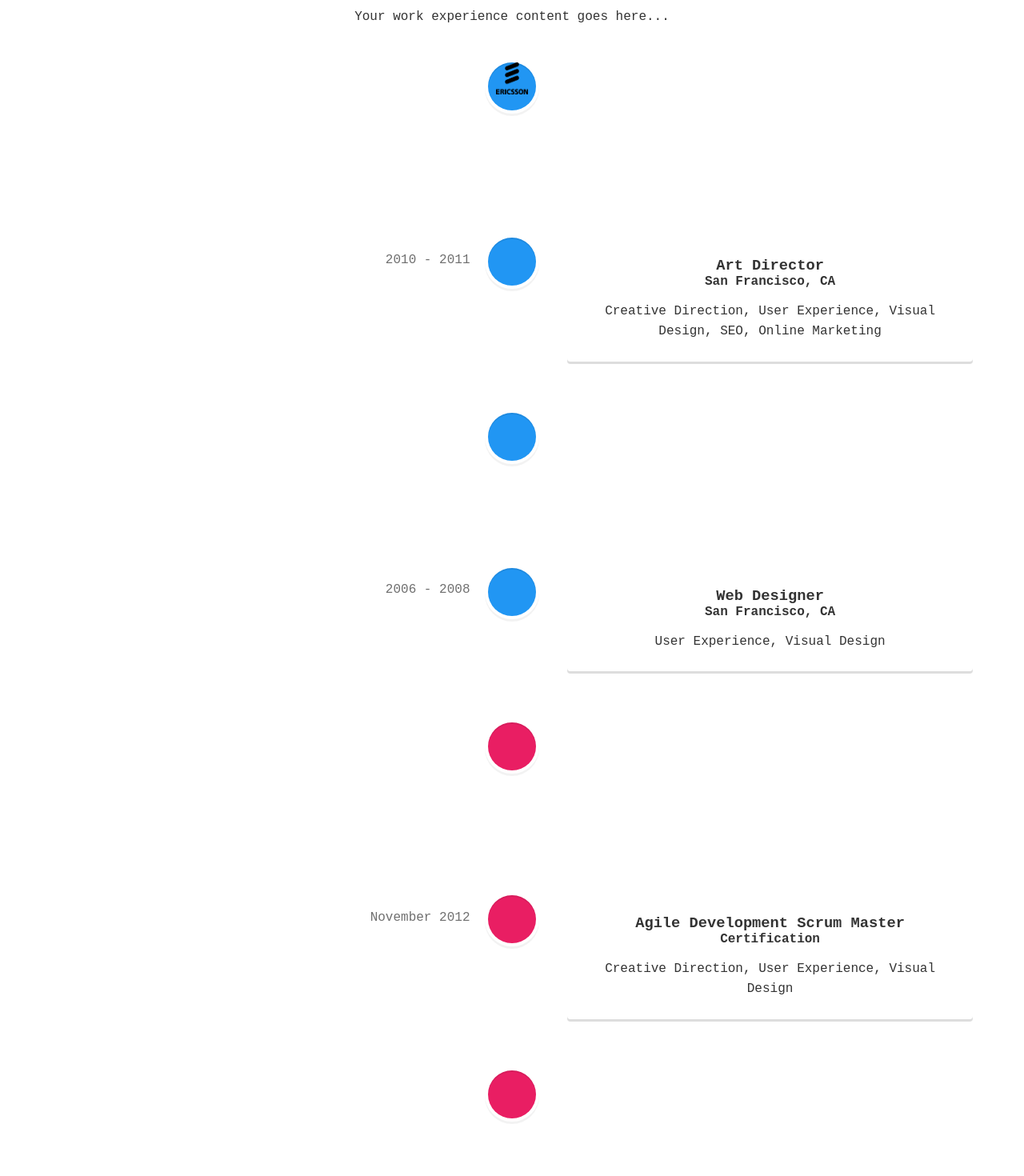
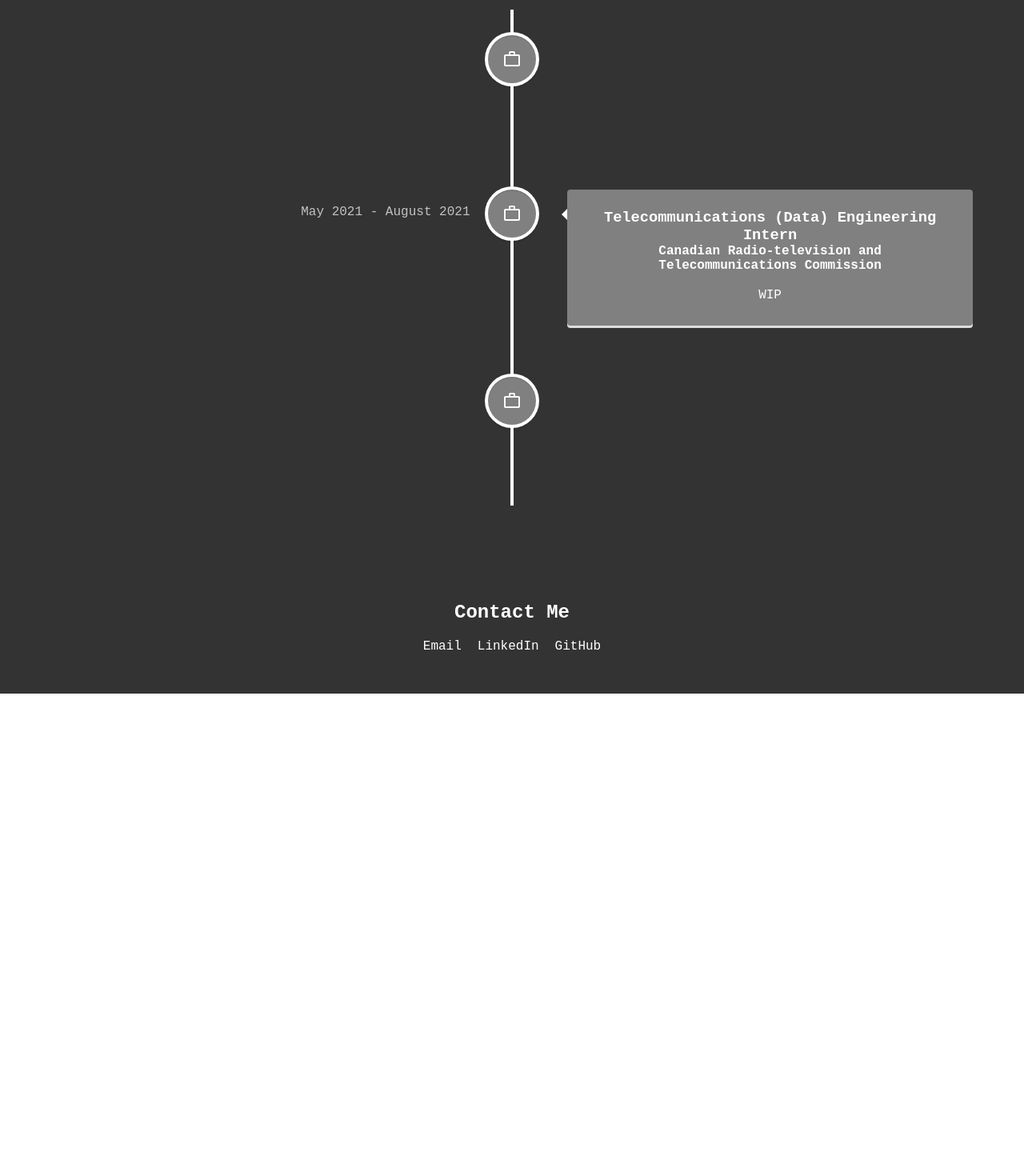
Before and after one commit to kana2001/kana2001.github.io, a React (Create React App) app: page / in a window 1280 px wide. Shown: the part 320-1790 px from the top of the page at 80% size. After the commit the page ends 1187 px from the top, so only its background shows below. Built offline with nearby package versions, Linux system fonts and the light colour scheme.

Commit message:
completed dark mode implementation

```diff
--- a/package.json
+++ b/package.json
@@ -6,6 +6,7 @@
     "@chakra-ui/react": "^2.8.1",
     "@emotion/react": "^11.11.1",
     "@emotion/styled": "^11.11.0",
+    "@mui/icons-material": "^5.14.16",
     "@mui/material": "^5.14.16",
     "@reduxjs/toolkit": "^1.9.7",
     "@testing-library/jest-dom": "^5.17.0",
--- a/src/App.css
+++ b/src/App.css
@@ -1,4 +1,18 @@
+body, html {
+  height: 100%;
+  margin: 0;
+}
+
+#root {
+  display: flex;
+  flex-direction: column;
+  height: 100%;
+}
+
 .App {
+  flex: 1;
+  display: flex;
+  flex-direction: column;
   text-align: center;
   font-family: 'Courier New', Courier, monospace;
 }
@@ -38,6 +52,23 @@
   /* background-color: #f7f7f7; */
 }
 
+.contact a {
+  text-decoration: none;
+  margin: 0 10px;
+}
+
+.contact a:hover {
+  text-decoration: underline;
+}
+
+.contact.dark a{
+  color: white;
+}
+
+.contact.light a{
+  color: black;
+}
+
 nav {
   margin: 20px 0;
   align-items: center;
@@ -52,3 +83,12 @@ nav a {
 nav a:hover {
   text-decoration: underline;
 }
+
+/* Icon container's border */
+.vertical-timeline.vertical-timeline .vertical-timeline-element--work.dark .vertical-timeline-element-icon  {
+  box-shadow: 0 0 0 4px white, inset 0 2px 0 rgba(0, 0, 0, 0.08), 0 3px 0 4px rgba(0, 0, 0, 0.05);
+}
+
+.vertical-timeline.vertical-timeline .vertical-timeline-element--work.light .vertical-timeline-element-icon {
+  box-shadow: 0 0 0 4px black, inset 0 2px 0 rgba(0, 0, 0, 0.08), 0 3px 0 4px rgba(0, 0, 0, 0.05);
+}
--- a/src/App.js
+++ b/src/App.js
@@ -5,16 +5,12 @@ import WorkExperience from './components/WorkExperience';
 import { BrowserRouter as Router, Routes, Route, Link } from 'react-router-dom';
 import { TypeAnimation } from 'react-type-animation';
 import DarkModeToggle from './components/DarkModeToggle';
-import { useSelector, useDispatch } from 'react-redux';
-import { toggleDarkMode, selectDarkMode } from './features/themeSlice';
+import { useSelector } from 'react-redux';
+import { selectDarkMode } from './features/themeSlice';
 
 function App() {
   const darkMode = useSelector(selectDarkMode);
-  const dispatch = useDispatch();
 
-  // const toggleDarkMode = () => {
-  //   setDarkMode(prevMode => !prevMode);
-  // };
 
   return (
 
@@ -22,22 +18,22 @@ function App() {
       <div className={`App ${darkMode ? 'dark' : 'light'}`}>
         <div className="header">
           <nav>
-            <Link to="/">Work Experience</Link> |
-            <Link to="/about">About Me</Link>
+            <Link to="/" style={{ color: darkMode ? 'white' : 'black' }}>Work Experience</Link> |
+            <Link to="/about" style={{ color: darkMode ? 'white' : 'black' }}>About Me</Link>
 
-            <DarkModeToggle/>
+            <DarkModeToggle />
 
           </nav>
           <h1>Hello, I'm Adi.</h1>
           <TypeAnimation
             sequence={[
               // Same substring at the start will only be typed once, initially
-              'I am an aspiring Full Stack Developer',
-              1000,
+              'I am a Developer',
+              5000,
               'I am a Basketball Fanatic',
-              1000,
+              5000,
               'I am an upcoming Engineering Graduate',
-              1000,
+              5000,
             ]}
             speed={50}
             style={{ fontSize: '2em' }}
@@ -49,15 +45,16 @@ function App() {
 
         <div className="content">
           <Routes>
-            <Route path="/" element={<WorkExperience darkMode={darkMode} />} />
+            <Route path="/" element={<WorkExperience />} />
             <Route path="/about" element={<AboutMe />} />
           </Routes>
         </div>
 
-        <div className="contact">
+        <div className={`contact ${darkMode ? 'dark' : 'light'}`}>
           <h2>Contact Me</h2>
-          <p>Email: your.email@example.com</p>
-          <p>LinkedIn: [Your LinkedIn Profile]</p>
+          <a href="mailto:adiwiwekananda@gmail.com">Email</a>
+          <a href="https://www.linkedin.com/in/aditya-wiwekananda/" target="_blank" rel="noopener noreferrer">LinkedIn</a>
+          <a href="https://github.com/kana2001" target="_blank" rel="noopener noreferrer">GitHub</a>
         </div>
       </div>
     </Router>
--- a/src/components/Experience.js
+++ b/src/components/Experience.js
@@ -1,102 +1,64 @@
 import { VerticalTimeline, VerticalTimelineElement } from 'react-vertical-timeline-component';
 import 'react-vertical-timeline-component/style.min.css';
 import ericsson from '../icons/ericsson.png';
+import { useSelector } from 'react-redux';
+import { selectDarkMode } from '../features/themeSlice';
+import { WorkOutline } from '@mui/icons-material';
+
 
 function Experience() {
+    const darkMode = useSelector(selectDarkMode);
     return (
-        <VerticalTimeline>
-            <VerticalTimelineElement
-                className="vertical-timeline-element--work"
-                // contentStyle={{ background: 'rgb(33, 150, 243)', color: '#fff' }}
-                // contentArrowStyle={{ borderRight: '7px solid  rgb(33, 150, 243)' }}
-                date="2011 - present"
-                iconStyle={{ background: 'rgb(33, 150, 243)', color: '#fff' }}
-                icon={<img src ={ericsson} width={40} height={40} alt="Ericsson"/>  }
-            >
-                <h3 className="vertical-timeline-element-title">Front-End Developer, Ericsson</h3>
-                <h4 className="vertical-timeline-element-subtitle">Ottawa, ON</h4>
-                <p>
-                    Creative Direction, User Experience, Visual Design, Project Management, Team Leading
-                </p>
-            </VerticalTimelineElement>
-            <VerticalTimelineElement
-                className="vertical-timeline-element--work"
-                date="2010 - 2011"
-                iconStyle={{ background: 'rgb(33, 150, 243)', color: '#fff' }}
-                //icon={<WorkIcon />}
-            >
-                <h3 className="vertical-timeline-element-title">Art Director</h3>
-                <h4 className="vertical-timeline-element-subtitle">San Francisco, CA</h4>
-                <p>
-                    Creative Direction, User Experience, Visual Design, SEO, Online Marketing
-                </p>
-            </VerticalTimelineElement>
-            <VerticalTimelineElement
-                className="vertical-timeline-element--work"
-                date="2008 - 2010"
-                iconStyle={{ background: 'rgb(33, 150, 243)', color: '#fff' }}
-                //icon={<WorkIcon />}
-            >
-                <h3 className="vertical-timeline-element-title">Web Designer</h3>
-                <h4 className="vertical-timeline-element-subtitle">Los Angeles, CA</h4>
-                <p>
-                    User Experience, Visual Design
-                </p>
-            </VerticalTimelineElement>
-            <VerticalTimelineElement
-                className="vertical-timeline-element--work"
-                date="2006 - 2008"
-                iconStyle={{ background: 'rgb(33, 150, 243)', color: '#fff' }}
-                //icon={<WorkIcon />}
-            >
-                <h3 className="vertical-timeline-element-title">Web Designer</h3>
-                <h4 className="vertical-timeline-element-subtitle">San Francisco, CA</h4>
-                <p>
-                    User Experience, Visual Design
-                </p>
-            </VerticalTimelineElement>
-            <VerticalTimelineElement
-                className="vertical-timeline-element--education"
-                date="April 2013"
-                iconStyle={{ background: 'rgb(233, 30, 99)', color: '#fff' }}
-                //icon={<SchoolIcon />}
-            >
-                <h3 className="vertical-timeline-element-title">Content Marketing for Web, Mobile and Social Media</h3>
-                <h4 className="vertical-timeline-element-subtitle">Online Course</h4>
-                <p>
-                    Strategy, Social Media
-                </p>
-            </VerticalTimelineElement>
-            <VerticalTimelineElement
-                className="vertical-timeline-element--education"
-                date="November 2012"
-                iconStyle={{ background: 'rgb(233, 30, 99)', color: '#fff' }}
-                //icon={<SchoolIcon />}
-            >
-                <h3 className="vertical-timeline-element-title">Agile Development Scrum Master</h3>
-                <h4 className="vertical-timeline-element-subtitle">Certification</h4>
-                <p>
-                    Creative Direction, User Experience, Visual Design
-                </p>
-            </VerticalTimelineElement>
-            <VerticalTimelineElement
-                className="vertical-timeline-element--education"
-                date="2002 - 2006"
-                iconStyle={{ background: 'rgb(233, 30, 99)', color: '#fff' }}
-                //icon={<SchoolIcon />}
-            >
-                <h3 className="vertical-timeline-element-title">Bachelor of Science in Interactive Digital Media Visual Imaging</h3>
-                <h4 className="vertical-timeline-element-subtitle">Bachelor Degree</h4>
-                <p>
-                    Creative Direction, Visual Design
-                </p>
-            </VerticalTimelineElement>
-            <VerticalTimelineElement
-                iconStyle={{ background: 'rgb(16, 204, 82)', color: '#fff' }}
-                //icon={<StarIcon />}
-            />
-        </VerticalTimeline>
+        <ReactVerticalTimelineComponent darkMode={darkMode} />
     )
 }
 
+const workExp = [
+    {
+        company: 'Ericsson',
+        position: 'Front End Developer',
+        description: 'WIP',
+        start: 'May 2022',
+        end: 'August 2023'
+    },
+    {
+        company: 'Canadian Radio-television and Telecommunications Commission',
+        position: 'Telecommunications (Data) Engineering Intern',
+        description: 'WIP',
+        start: 'May 2021',
+        end: 'August 2021'
+    },
+    {
+        company: 'Carleton University',
+        position: 'Teaching Assistant',
+        description: 'WIP',
+        start: 'September 2020',
+        end: 'April 2021'
+    },
+
+]
+
+const ReactVerticalTimelineComponent = ({ darkMode }) => {
+
+
+    return <VerticalTimeline lineColor={darkMode ? 'white' : 'black'}>
+        {workExp.map(data => <VerticalElement data={data} darkMode={darkMode} />)}
+    </VerticalTimeline>
+}
+const VerticalElement = ({ data, darkMode }) => {
+    return <VerticalTimelineElement
+        className={`vertical-timeline-element--work ${darkMode ? 'dark' : 'light'}`}
+        contentStyle={{ background: darkMode ? 'grey' : '#D3D3D3', color: darkMode ? 'white' : 'black' }}
+        contentArrowStyle={{ borderRight: '7px solid ' }}
+        date={`${data.start} - ${data.end ? data.end : "present"}`}
+        iconStyle={{ background: darkMode ? 'grey' : '#D3D3D3', color: darkMode ? '#fff' : 'black' }}
+        style={{color: darkMode ? '#fff' : 'black'}}
+        icon={<WorkOutline />}
+    >
+        <h3 className="vertical-timeline-element-title">{data.position}</h3>
+        <h4 className="vertical-timeline-element-subtitle">{data.company}</h4>
+        <p>{data.description}</p>
+    </VerticalTimelineElement>
+}
+
 export default Experience;
--- a/src/components/WorkExperience.js
+++ b/src/components/WorkExperience.js
@@ -6,9 +6,8 @@ function WorkExperience({darkMode}) {
     <div>
       <h2>Work Experience</h2>
       <p>
-        Your work experience content goes here...
       </p>
-      <Experience darkMode={darkMode}></Experience>
+      <Experience></Experience>
     </div>
   );
 }
--- a/src/features/themeSlice.js
+++ b/src/features/themeSlice.js
@@ -5,7 +5,7 @@ import { createSlice } from '@reduxjs/toolkit';
 const themeSlice = createSlice({
   name: 'theme',
   initialState: {
-    darkMode: false,
+    darkMode: true,
   },
   reducers: {
     toggleDarkMode: (state) => {
--- a/src/styles/DarkModeButton.module.css
+++ b/src/styles/DarkModeButton.module.css
@@ -1,4 +1,4 @@
 /* Toggle container */
 .reactToggleChecked {
-  background-color: #ab199f;
+  /* background-color: #ab199f; */
 }
```
Also changed, not shown: src/components/AboutMe.js (+11 -8 lines), 1 other file (tests, documents, lock files or other folders).
